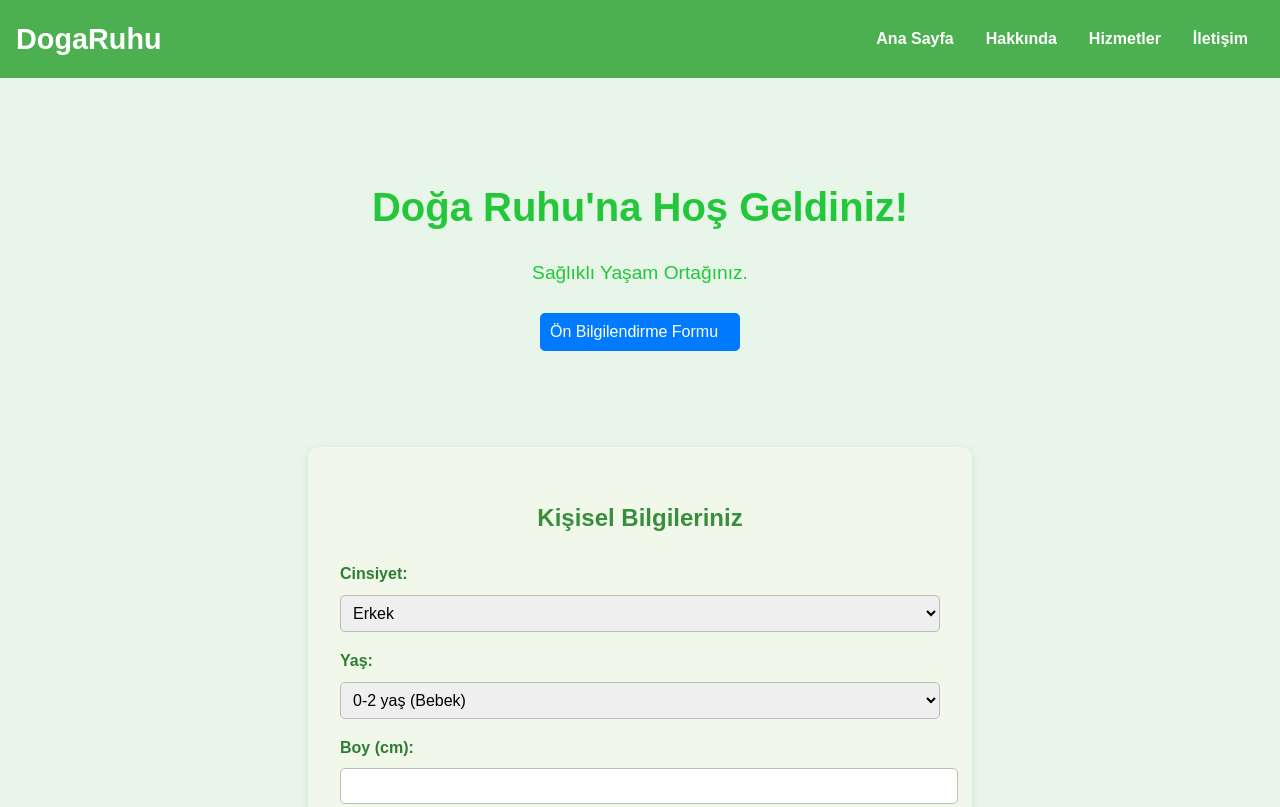
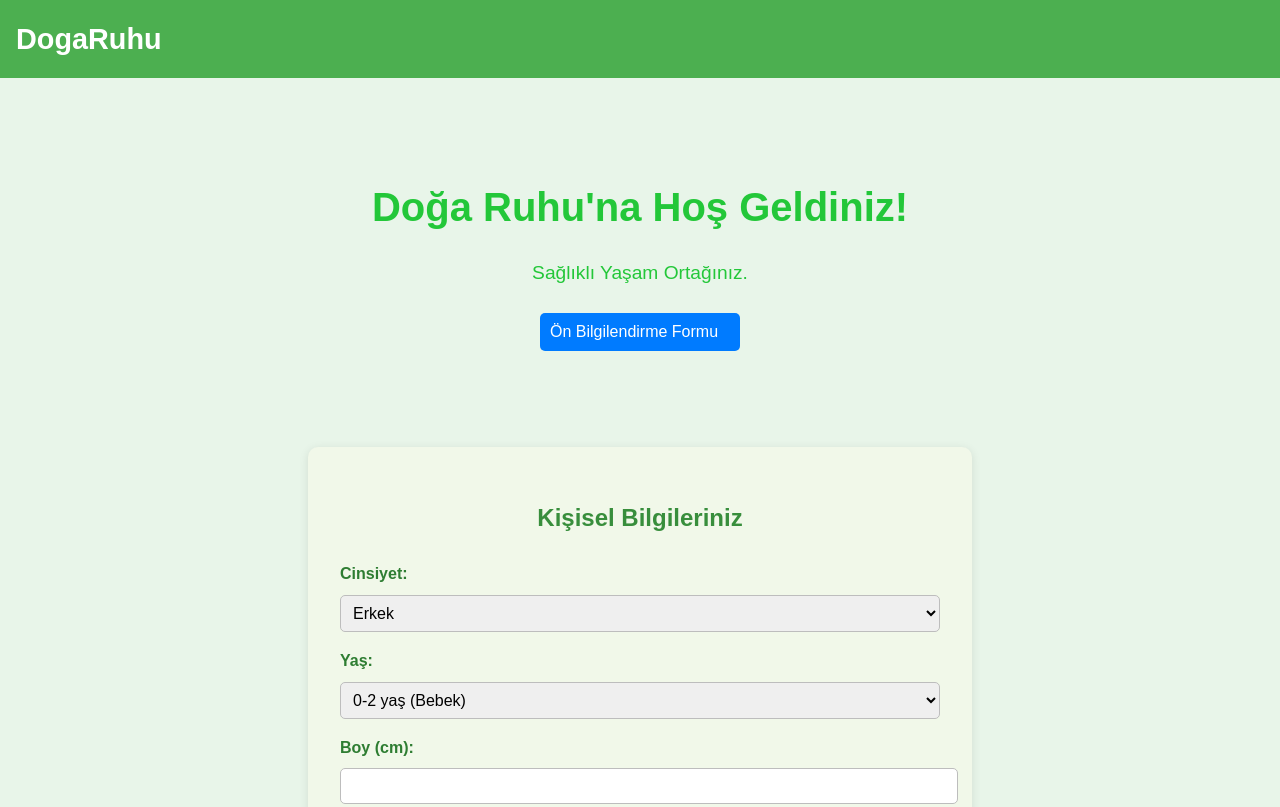
Before and after one commit to ezelcoding/DogaRuhu, a plain HTML site: page index.html in a window 1280 px wide. Shown: the top 807 px of the page. Drawn offline with Linux system fonts and the light colour scheme.

Commit message:
small changes on header&footer (#3)

```diff
--- a/index.html
+++ b/index.html
@@ -16,14 +16,6 @@
         <div class="brand">
             <h1>DogaRuhu</h1>
         </div>
-        <nav>
-            <ul>
-                <li><a href="#">Ana Sayfa</a></li>
-                <li><a href="#about">Hakkında</a></li>
-                <li><a href="#services">Hizmetler</a></li>
-                <li><a href="#contact">İletişim</a></li>
-            </ul>
-        </nav>
     </header>
 
     <!-- Main Content -->
@@ -157,8 +149,8 @@
     <!-- Footer -->
     <footer>
         <div class="footer-links">
-            <a href="#">Gizlilik Sözleşmesi</a>
-            <a href="#">Hizmet Koşulları</a>
+            <a href="GizlilikSozlesmesi.html">Gizlilik Sözleşmesi</a>
+            <a href="HizmetKosullari.html">Hizmet Koşulları</a>
         </div>
         <div class="social-links">
             <a href="#" aria-label="X"><i class="fab fa-x"></i></a>
```
